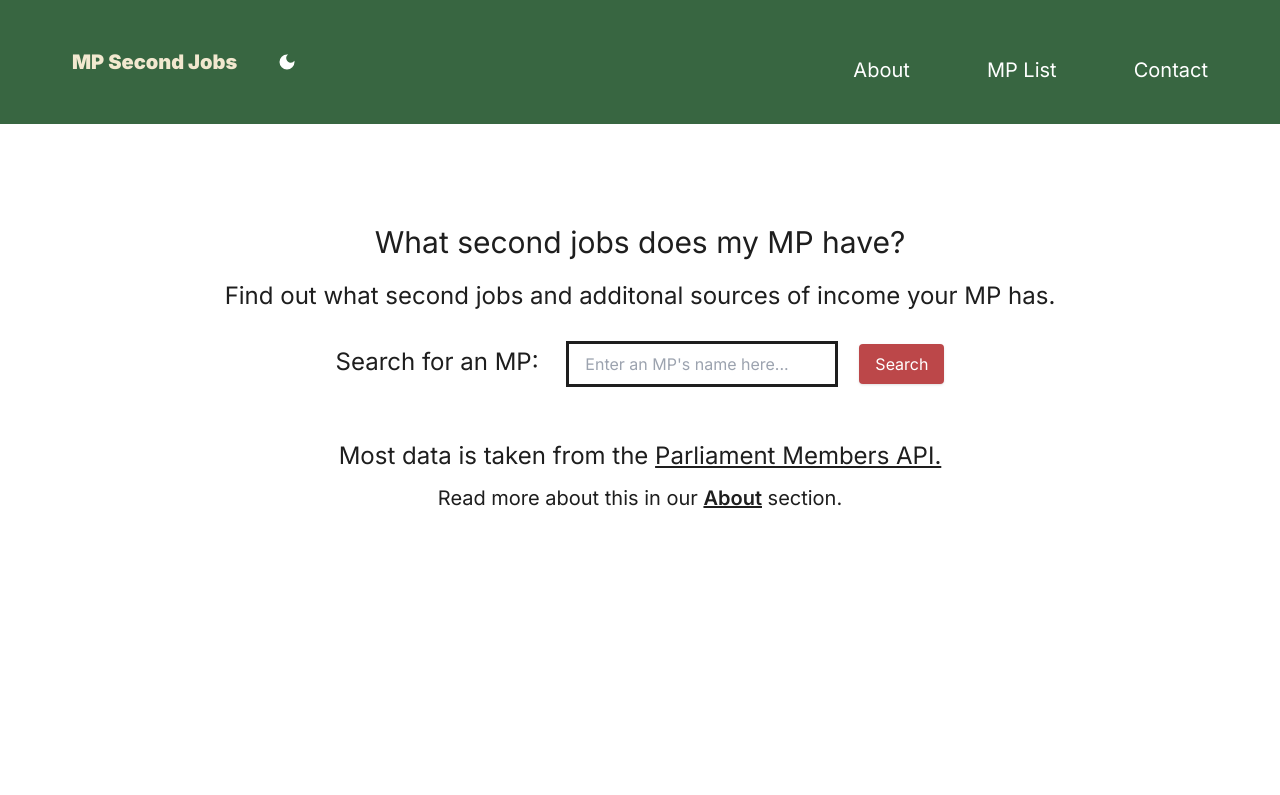
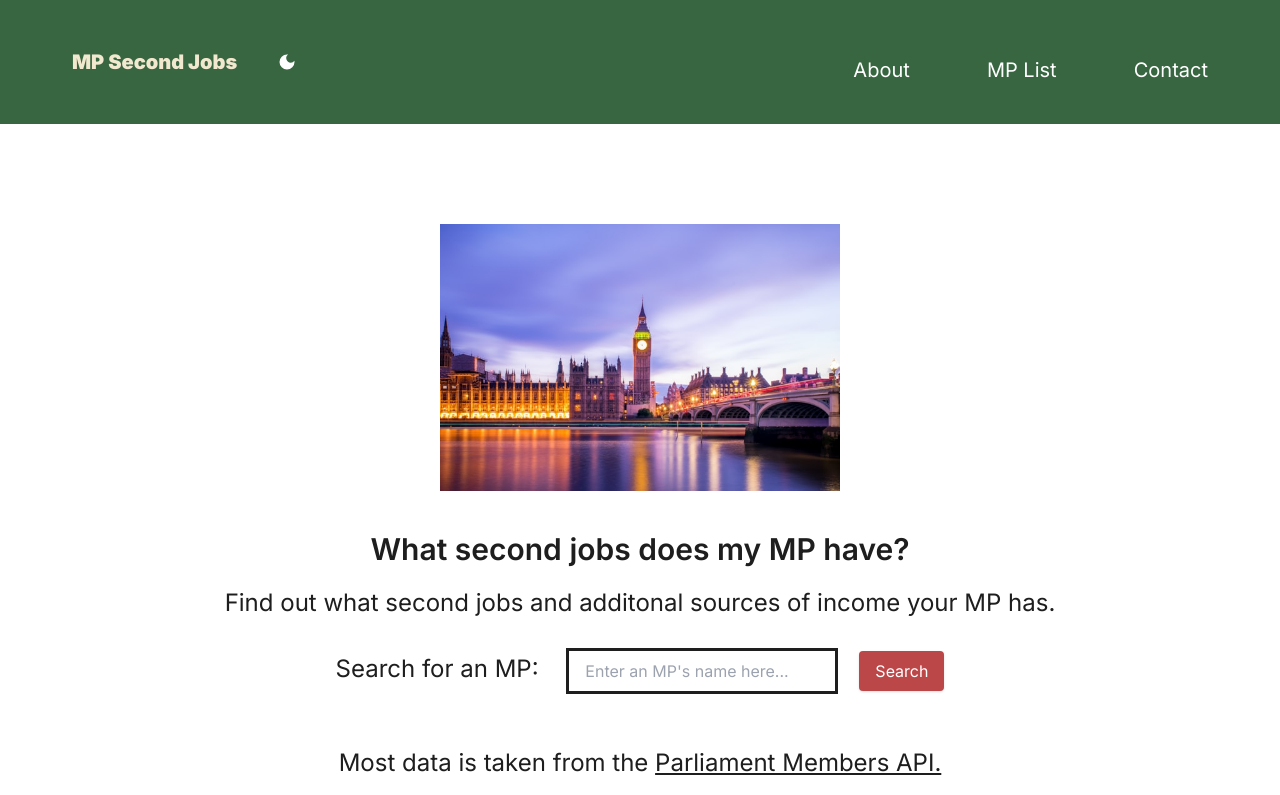
Before and after one commit to zamarz/second-jobs, a Next.js app: page / in a window 1280 px wide. Shown: the top 795 px of the page. Built offline with nearby package versions, Linux system fonts and the light colour scheme.

Commit message:
Add image to home page

```diff
--- a/src/components/HomePage.tsx
+++ b/src/components/HomePage.tsx
@@ -1,12 +1,21 @@
 import Link from "next/link";
 import Search from "./Search";
+import Image from "next/image";
 
 const HomePage = () => {
   return (
     <section className="min-h-screen px-10 py-10 mx-auto container">
       <div className="flex flex-col text-center justify-center items-center py-10">
-        {" "}
-        <h2 className="text-3xl py-5">What second jobs does my MP have?</h2>
+        <Image
+          src={"/assets/parliament.jpg"}
+          alt="An image of Parliament"
+          width={400}
+          height={400}
+          className="py-5"
+        />{" "}
+        <h2 className="text-3xl py-5 font-semibold">
+          What second jobs does my MP have?
+        </h2>
         <h4 className="text-2xl">
           Find out what second jobs and additonal sources of income your MP has.
         </h4>
```
Also changed, not shown: public/assets/parliament.jpg (added).
